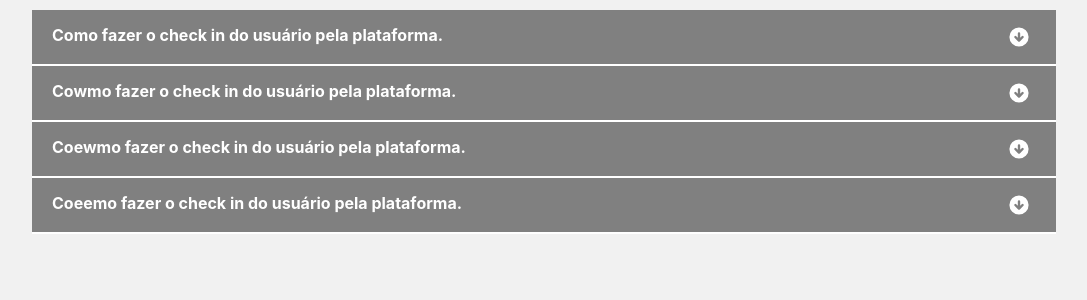
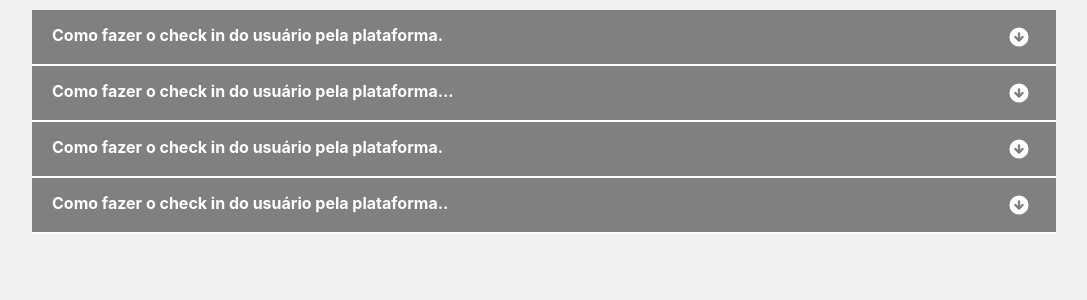
Before and after one commit to Gabriel-025/Accordion-React-simple, a React (Create React App) app: page / in a window 1280 px wide. Shown: the top 300 px of the page, without its empty margins (96-1183 px from the left). Built offline with nearby package versions, Linux system fonts and the light colour scheme.

Commit message:
changed-question

```diff
--- a/src/components/AccorFaq/data.js
+++ b/src/components/AccorFaq/data.js
@@ -5,17 +5,17 @@ const items = [
       "Clique no ícone do seu perfil e, em seguida, em “MEUS EVENTOS”<br/><br/><p>passo 1: aqui você tem o passo 1</p> <br/><p>passo 2: aqui você tem o passo 1 </p> ",
   },
   {
-    title: "Cowmo fazer o check in do usuário pela plataforma.",
+    title: "Como fazer o check in do usuário pela plataforma...",
     content:
       "Clique no ícone do seu perfil e, em seguida, em “MEUS EVENTOS”<br/><br/><p>passo 1: aqui você tem o passo 1</p> <br/><p>passo 2: aqui você tem o passo 1 </p> ",
   },
   {
-    title: "Coewmo fazer o check in do usuário pela plataforma.",
+    title: "Como fazer o check in do usuário pela plataforma.",
     content:
       "Clique no ícone do seu perfil e, em seguida, em “MEUS EVENTOS”<br/><br/><p>passo 1: aqui você tem o passo 1</p> <br/><p>passo 2: aqui você tem o passo 1 </p> ",
   },
   {
-    title: "Coeemo fazer o check in do usuário pela plataforma.",
+    title: "Como fazer o check in do usuário pela plataforma..",
     content:
       "Clique no ícone do seu perfil e, em seguida, em “MEUS EVENTOS”<br/><br/><p>passo 1: aqui você tem o passo 1</p> <br/><p>passo 2: aqui você tem o passo 1 </p> ",
   },
```
